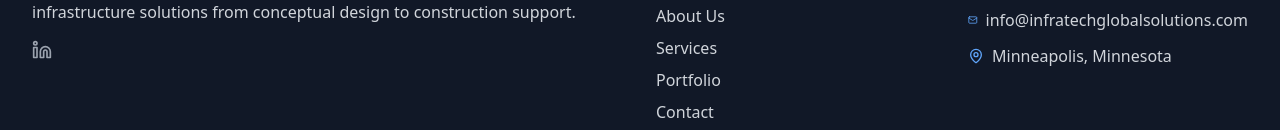
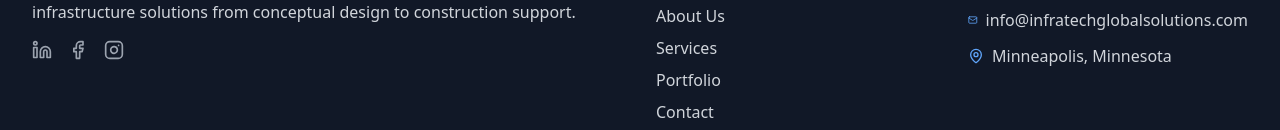
Before and after one commit to ghousadnan62/infratech, a React (Vite) app: page /#/ in a window 1280 px wide. Shown: the part 2664-2794 px from the top of the page. Built offline with nearby package versions, Linux system fonts and the light colour scheme.

Commit message:
social media pages integrated

```diff
--- a/src/components/Footer.tsx
+++ b/src/components/Footer.tsx
@@ -1,5 +1,5 @@
 import { Link } from 'react-router-dom';
-import { Mail, Phone, MapPin, Linkedin, Facebook } from 'lucide-react';
+import { Mail, Phone, MapPin, Linkedin, Facebook, Instagram } from 'lucide-react';
 
 const Footer = () => {
   return (
@@ -18,9 +18,30 @@ const Footer = () => {
               infrastructure solutions from conceptual design to construction support.
             </p>
             <div className="flex space-x-4">
-              <Linkedin className="h-5 w-5 text-gray-400 hover:text-blue-400 cursor-pointer transition-colors" />
-              {/* <Facebook className="h-5 w-5 text-gray-400 hover:text-blue-400 cursor-pointer transition-colors" /> */}
-
+              <a
+                href="https://www.linkedin.com/company/infratech-global-solutions/?viewAsMember=true"
+                target="_blank"
+                rel="noopener noreferrer"
+                aria-label="LinkedIn"
+              >
+                <Linkedin className="h-5 w-5 text-gray-400 hover:text-blue-400 cursor-pointer transition-colors" />
+              </a>
+              <a
+                href="https://www.facebook.com/share/1Avs2jAdbj/"
+                target="_blank"
+                rel="noopener noreferrer"
+                aria-label="Facebook"
+              >
+                <Facebook className="h-5 w-5 text-gray-400 hover:text-blue-400 cursor-pointer transition-colors" />
+              </a>
+              <a
+                href="https://www.instagram.com/igs_consultant/?igsh=b2RsMHZjeml6c3Rl#"
+                target="_blank"
+                rel="noopener noreferrer"
+                aria-label="Instagram"
+              >
+                <Instagram className="h-5 w-5 text-gray-400 hover:text-pink-400 cursor-pointer transition-colors" />
+              </a>
             </div>
           </div>
 
```
